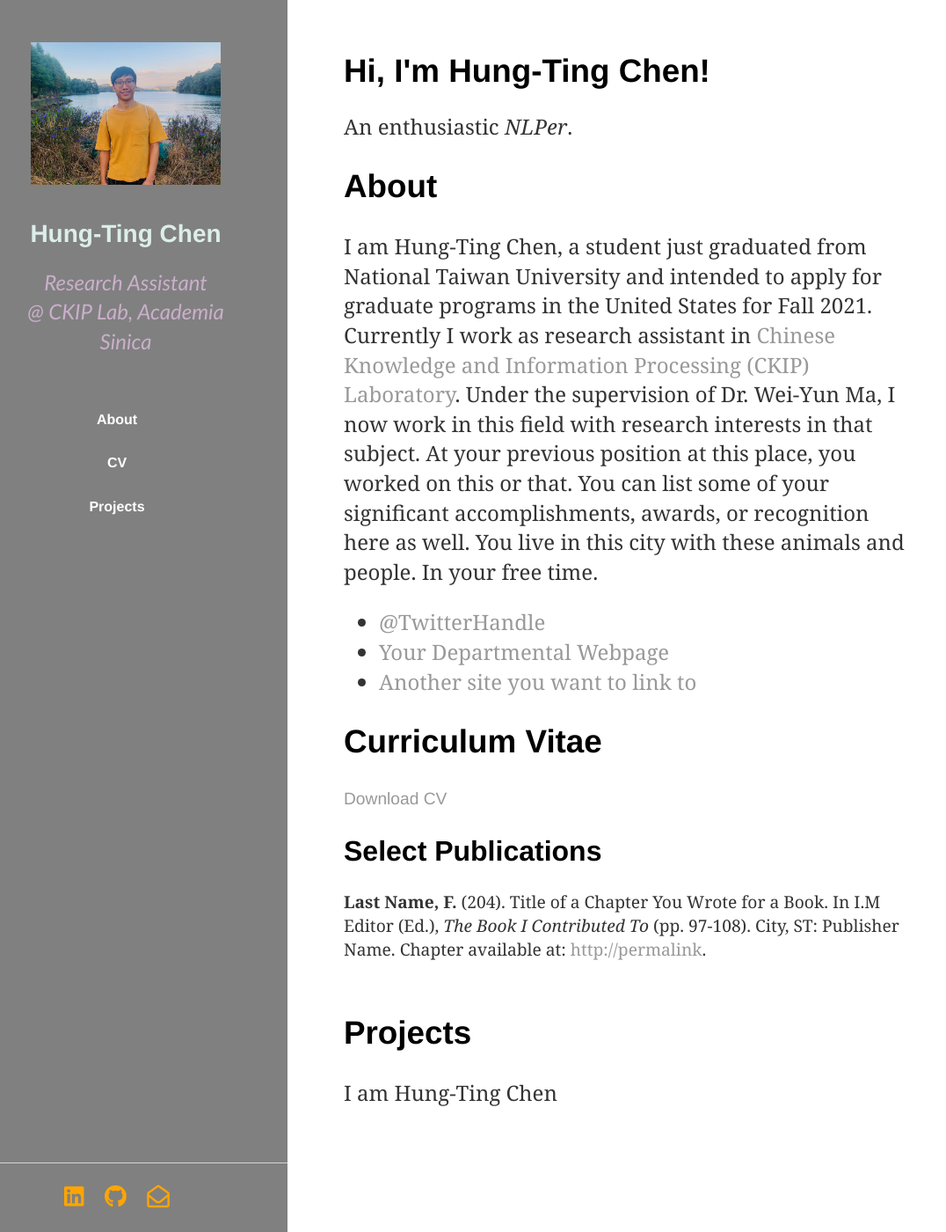
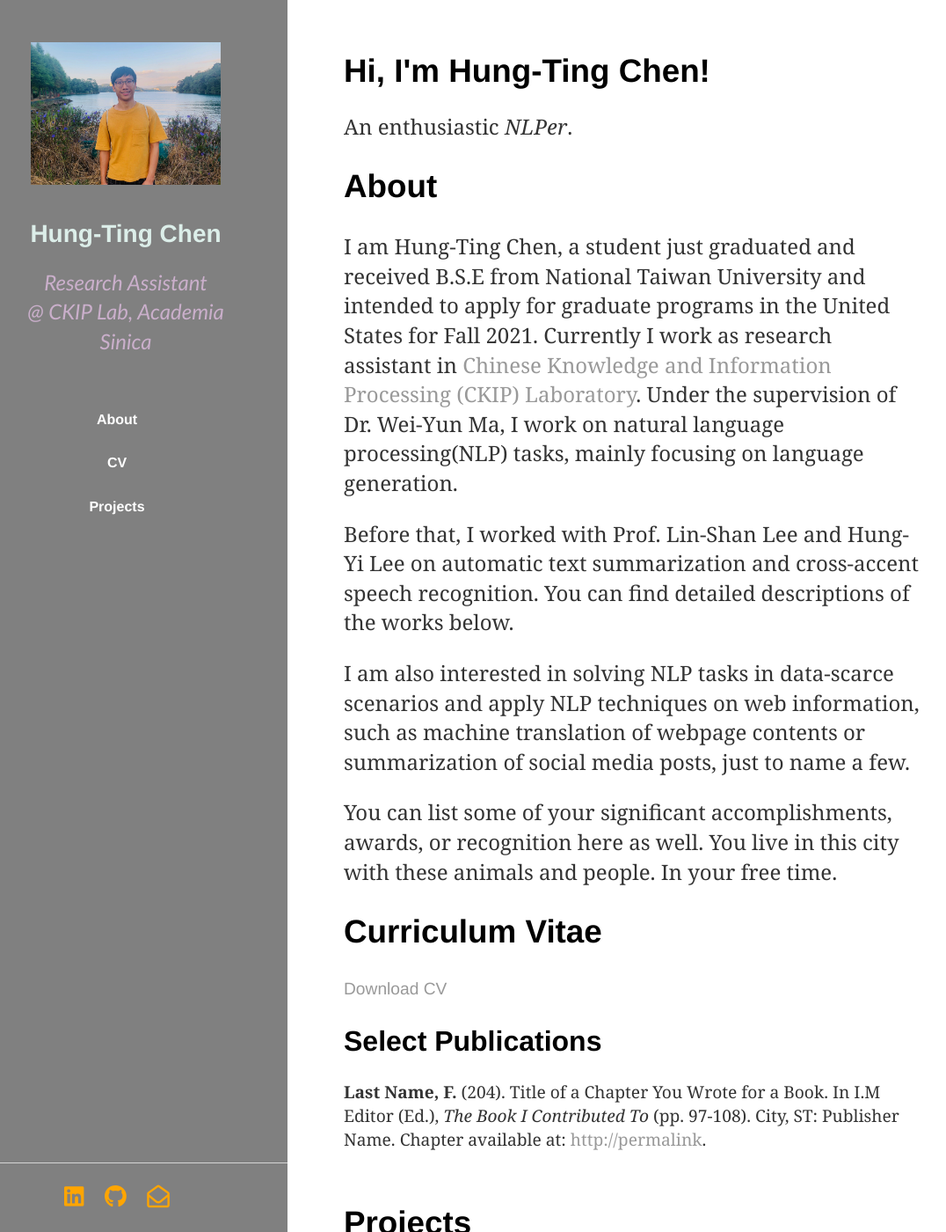
Before and after one commit to timchen0618/timchen0618.github.io, a Jekyll site: the page index.html, which Jekyll copies as it is, in a window 1280 px wide and 1400 px high. Shown: the whole window at 88% size, without its empty margins (41-1117 px from the left). Built offline with Jekyll 4.4.1, drawn with Linux system fonts in a browser that asks for light colours; nearby versions of some CDN libraries.

Commit message:
alter desc

```diff
--- a/index.html
+++ b/index.html
@@ -50,13 +50,16 @@
             <section id="about">
                 <div class="about">
                     <h1>About</h1>
-                    <p> I am Hung-Ting Chen, a student just graduated from National Taiwan University and intended to apply for graduate programs in the United States for Fall 2021. Currently I work as research assistant in <a href="https://ckip.iis.sinica.edu.tw/"> Chinese Knowledge and Information Processing (CKIP) Laboratory</a>. Under the supervision of Dr. Wei-Yun Ma, I now work in this field with research interests in that subject. At your previous position at this place, you worked on this or that. You can list some of your significant accomplishments, awards, or recognition here as well. You live in this city with these animals and people. In your free time.</p>
+                    <p> I am Hung-Ting Chen, a student just graduated and received B.S.E from National Taiwan University and intended to apply for graduate programs in the United States for Fall 2021. Currently I work as research assistant in <a href="https://ckip.iis.sinica.edu.tw/"> Chinese Knowledge and Information Processing (CKIP) Laboratory</a>. Under the supervision of Dr. Wei-Yun Ma, I work on natural language processing(NLP) tasks, mainly focusing on language generation.
+                    <p>Before that, I worked with Prof. Lin-Shan Lee and Hung-Yi Lee on automatic text summarization and cross-accent speech recognition. You can find detailed descriptions of the works below. </p>
+                    <p> I am also interested in solving NLP tasks in data-scarce scenarios and apply NLP techniques on web information, such as machine translation of webpage contents or summarization of social media posts, just to name a few. </p>
+                    <p> You can list some of your significant accomplishments, awards, or recognition here as well. You live in this city with these animals and people. In your free time.</p>
 
-                    <ul class="contacts">
+                    <!-- <ul class="contacts">
                         <li><a href="#">@TwitterHandle</a></li>
                         <li><a href="#">Your Departmental Webpage</a></li>
                         <li><a href="#">Another site you want to link to</a></li>
-                        </ul>
+                        </ul> -->
                 </div>
             </section>
 
```
